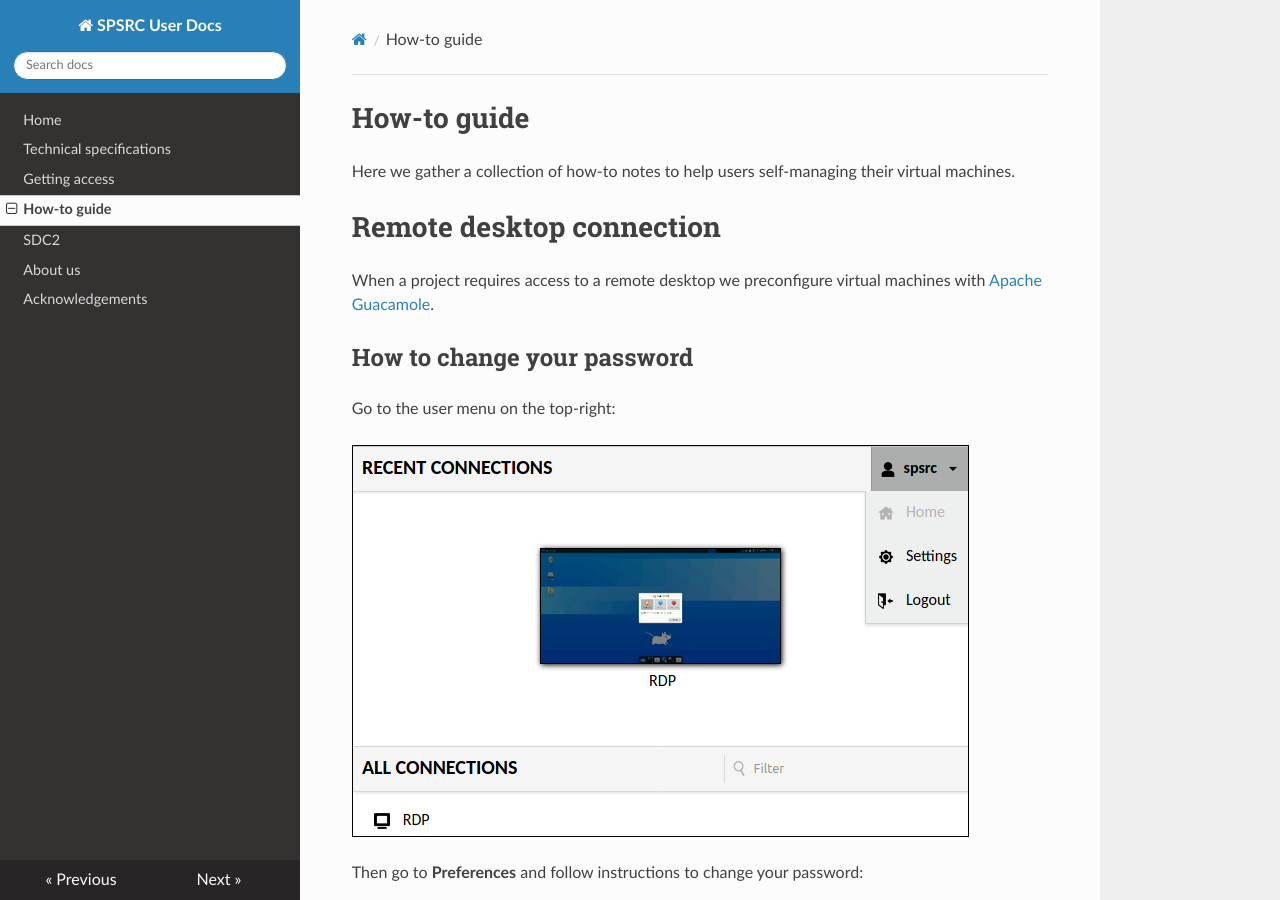
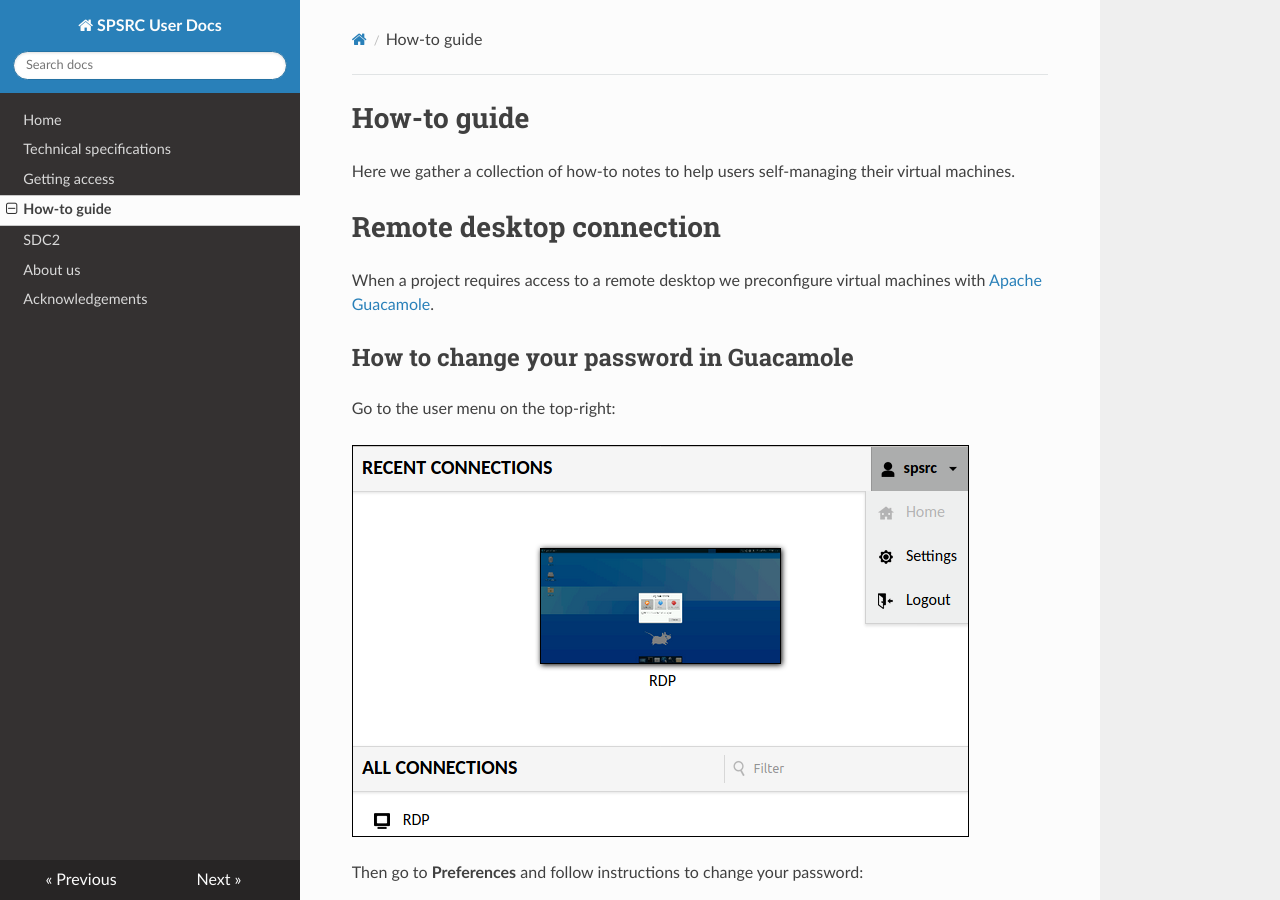
Before and after one commit to espsrc/spsrc_user_docs, an MkDocs documentation site: the page built from docs/howto.md, in a window 1280 px wide and 900 px high. Built offline with MkDocs 1.6.1, drawn with Linux system fonts in a browser that asks for light colours; nearby versions of some CDN libraries.

Commit message:
amend title

```diff
--- a/docs/howto.md
+++ b/docs/howto.md
@@ -7,7 +7,7 @@ Here we gather a collection of how-to notes to help users self-managing their vi
 When a project requires access to a remote desktop we preconfigure virtual machines with
 [Apache Guacamole](https://guacamole.apache.org).
 
-## How to change your password
+## How to change your password in Guacamole
 
 Go to the user menu on the top-right:
 
```
